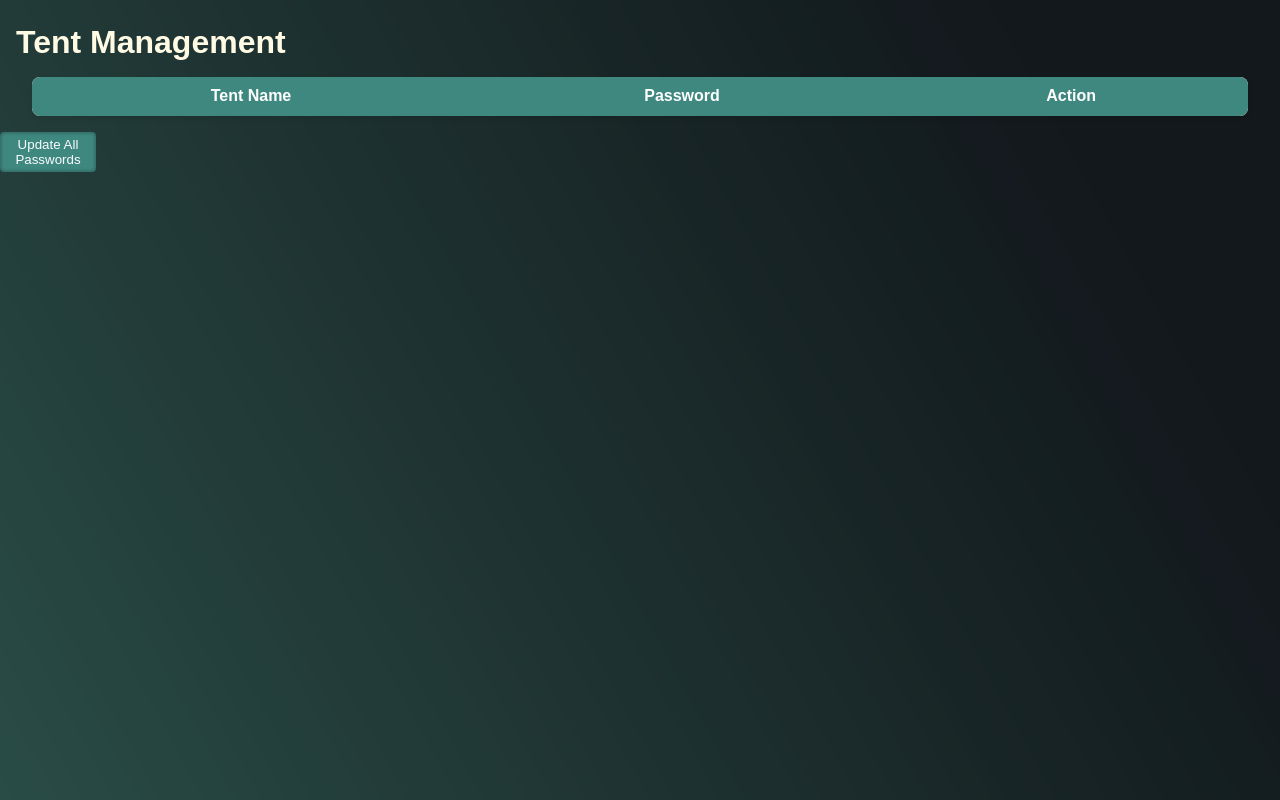
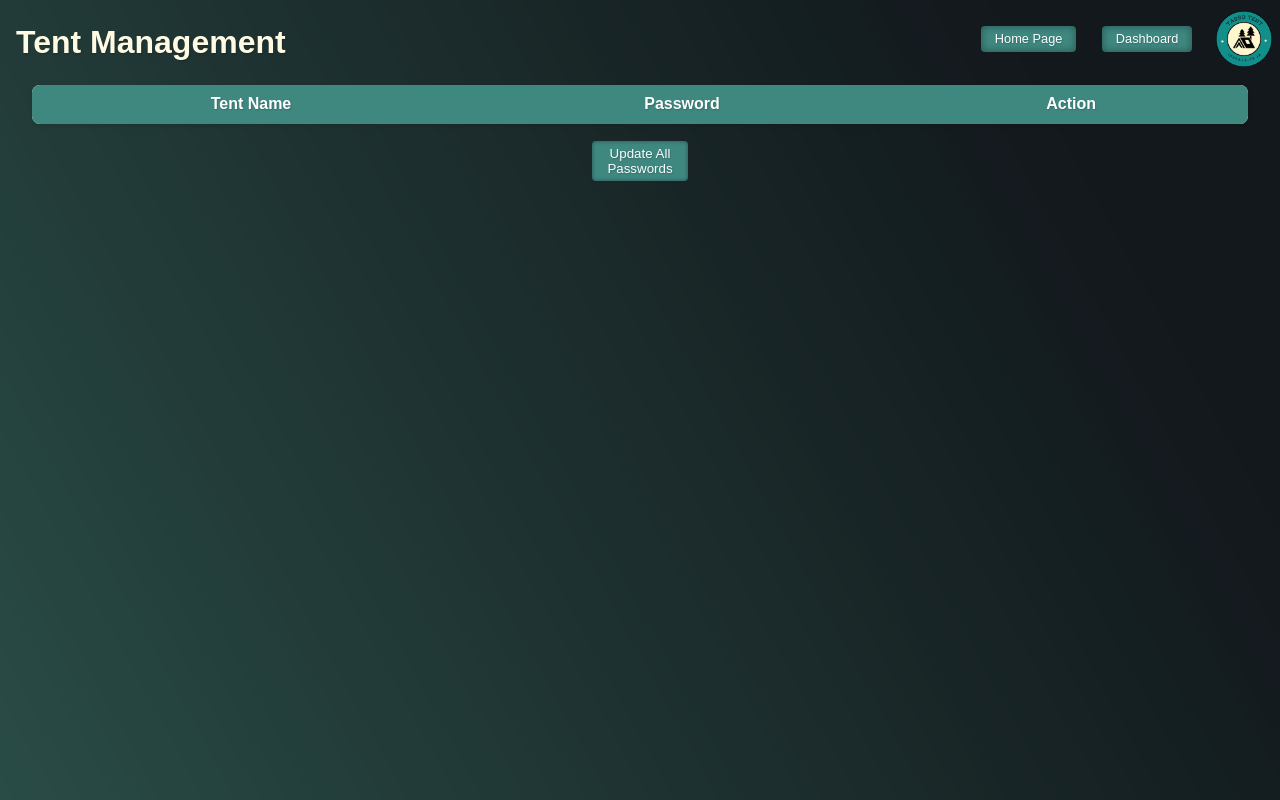
Before and after one commit to Joaogmar/TassoTent, a website: page public/tentmanagement.html in a window 1280 px wide. Drawn offline with Linux system fonts and the light colour scheme; no server answers.

Commit message:
tent management done

```diff
--- a/public/stylesheets/tentmanagement.css
+++ b/public/stylesheets/tentmanagement.css
@@ -30,32 +30,65 @@ body {
   z-index: -1;
 }
 
+.logo-container {
+  position: absolute;
+  top: 0;
+  right: 0;
+  margin-top: 1.4vh;
+  margin-right: 1vh;
+}
+
+.t-logo {
+  width: 7vh; /* Ajuste o tamanho conforme necessário */
+  height: auto;
+}
+
+.dashboard-button {
+  position: absolute;
+  top: 3.2vh; /* Ajuste a posição vertical conforme necessário */
+  right: 11vh; /* Ajuste a posição horizontal conforme necessário */
+  padding: 0.7vh 1.7vh; /* Ajuste o preenchimento conforme necessário */
+  background-color: #3F8880;
+  color: #FAFCFE;
+  border: none;
+  border-radius: 0.5vh;
+  cursor: pointer;
+  font-size: 1.6vh;
+  box-shadow: 0 4vh 6vh rgba(0, 0, 0, 0.2);
+  box-shadow: inset 0 0 1vh rgba(0, 0, 0, 0.4);
+  text-shadow: 0.1vh 0.1vh 0.2vh rgba(0, 0, 0, 0.2);
+}
+
+.dashboard-button:hover {
+  background-color: #37776e;
+}
+
+.start-button {
+  position: absolute;
+  top: 3.2vh; /* Ajuste a posição vertical conforme necessário */
+  right: 25.5vh; /* Ajuste a posição horizontal conforme necessário */
+  padding: 0.7vh 1.7vh; /* Ajuste o preenchimento conforme necessário */
+  background-color: #3F8880;
+  color: #FAFCFE;
+  border: none;
+  border-radius: 0.5vh;
+  cursor: pointer;
+  font-size: 1.6vh;
+  box-shadow: 0 4vh 6vh rgba(0, 0, 0, 0.2);
+  box-shadow: inset 0 0 1vh rgba(0, 0, 0, 0.4);
+  text-shadow: 0.1vh 0.1vh 0.2vh rgba(0, 0, 0, 0.2);
+}
+
+.start-button:hover {
+  background-color: #37776e;
+}
+
 h1 {
-  margin-bottom: 2vh;
+  margin-bottom: 3vh;
   color: #fffae4;
   margin-left: 2vh;
   margin-top: 3vh;
-}
-
-.button-all-passwords {
-  display: flex;
-  align-items: center;
-  justify-content: center;
-  width: 12vh;
-  height: 5vh;
-  border: none;
-  background-color: #3F8880;
-  color: #FAFCFE;
-  cursor: pointer;
-  border-radius: 0.5vh;
-  position: absolute;
-  box-shadow: 0 4vh 6vh rgba(0, 0, 0, 0.2);
-  box-shadow: inset 0 0 0.5vh rgba(0, 0, 0, 0.4);
-  margin-top: 2vh;
-}
-
-.button-all-passwords:hover {
-  background-color: #37776e;
+  text-shadow: 0.1vh 0.1vh 0.2vh rgba(0, 0, 0, 0.2);
 }
 
 .table-container {
@@ -77,6 +110,7 @@ table {
 thead {
   background-color: #3F8880;
   color: #fff;
+  text-shadow: 0.1vh 0.1vh 0.2vh rgba(0, 0, 0, 0.2);
 }
 
 .table-head {
@@ -110,8 +144,45 @@ tbody tr:hover {
   border-radius: 0.5vh;
   box-shadow: 0 4vh 6vh rgba(0, 0, 0, 0.2);
   box-shadow: inset 0 0 1vh rgba(0, 0, 0, 0.4);
+  text-shadow: 0.1vh 0.1vh 0.2vh rgba(0, 0, 0, 0.2);
 }
 
 .generate-password-btn:hover {
   background-color: #37776e;
 }
+
+.button-all-passwords {
+  display: flex;
+  align-items: center;
+  justify-content: center;
+  width: 12vh;
+  height: 5vh;
+  border: none;
+  background-color: #3F8880;
+  color: #FAFCFE;
+  cursor: pointer;
+  border-radius: 0.5vh;
+  position: absolute;
+  text-shadow: 0.1vh 0.1vh 0.2vh rgba(0, 0, 0, 0.2);
+  box-shadow: 0 4vh 6vh rgba(0, 0, 0, 0.2);
+  box-shadow: inset 0 0 0.5vh rgba(0, 0, 0, 0.4);
+  margin-top: 2.2vh;
+  left: 50%; /* Move o botão para a metade do contêiner pai */
+  transform: translateX(-50%); /* Move o botão de volta pela metade de sua própria largura */
+}
+
+.button-all-passwords:hover {
+  background-color: #37776e;
+}
+
+@media screen and (max-width: 768px) {
+  th,
+  td {
+    font-size: 1.8vh; /* Tamanho da fonte menor para dispositivos móveis */
+    padding: 1.3vh; /* Reduz o preenchimento das células */
+  }
+
+  .table-container {
+    overflow-x: auto; /* Adiciona scroll horizontal somente quando necessário */
+  }
+}
--- a/public/tentmanagement.html
+++ b/public/tentmanagement.html
@@ -11,6 +11,11 @@
 
 <body>
     <div class="content-wrapper">
+        <div class="logo-container">
+            <img class="t-logo" src="img/logotasso.png" alt="TassoLogo">
+        </div>
+        <button class="dashboard-button" onclick="window.location.href='dashboard.html'">Dashboard</button>
+        <button class="start-button" onclick="window.location.href='start.html'">Home Page</button>
         <img class="bck-image" src="img/bck-tm.png" alt="background">
         <h1>Tent Management</h1>
         <div class="table-container">
```
Also changed, not shown: 1 other file.
